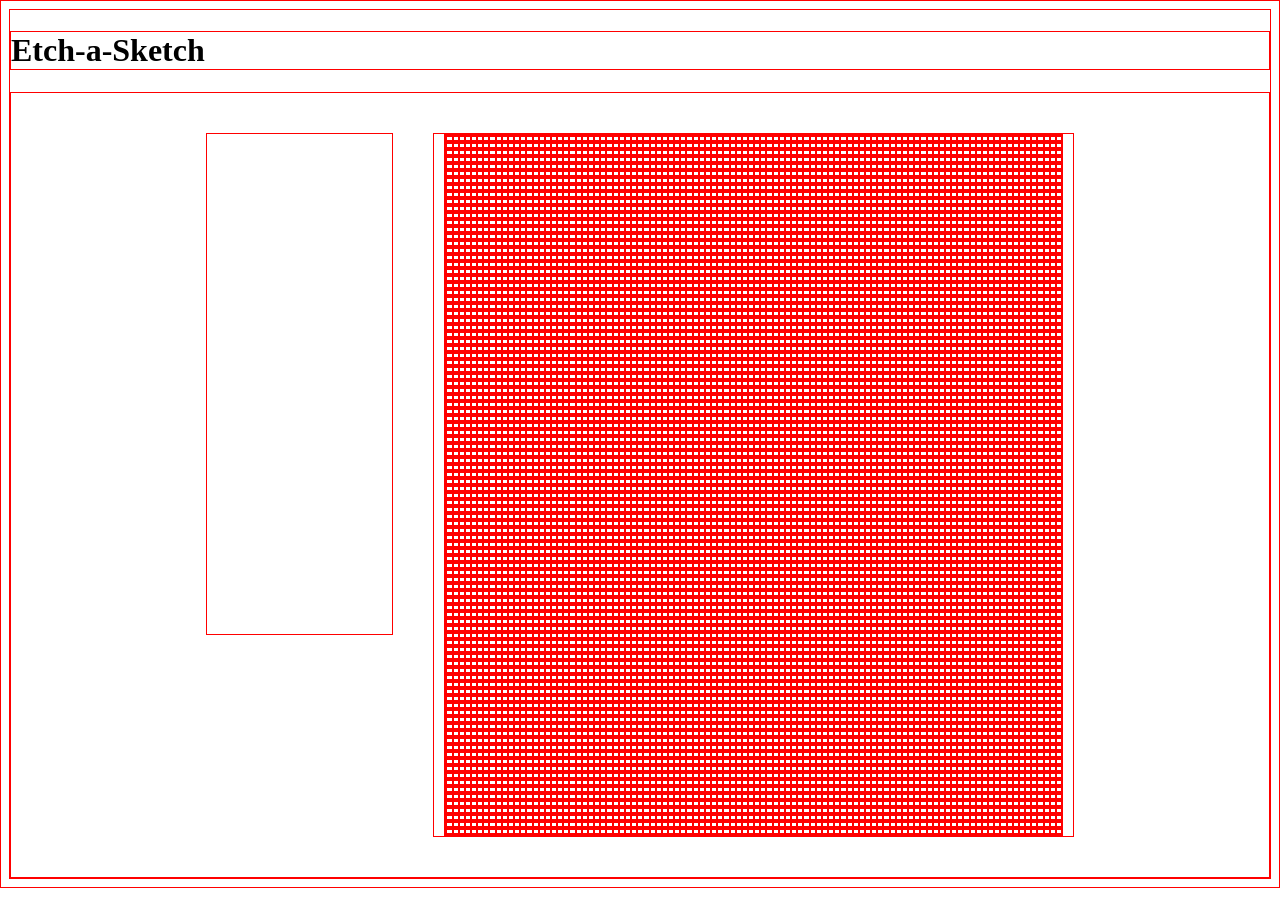
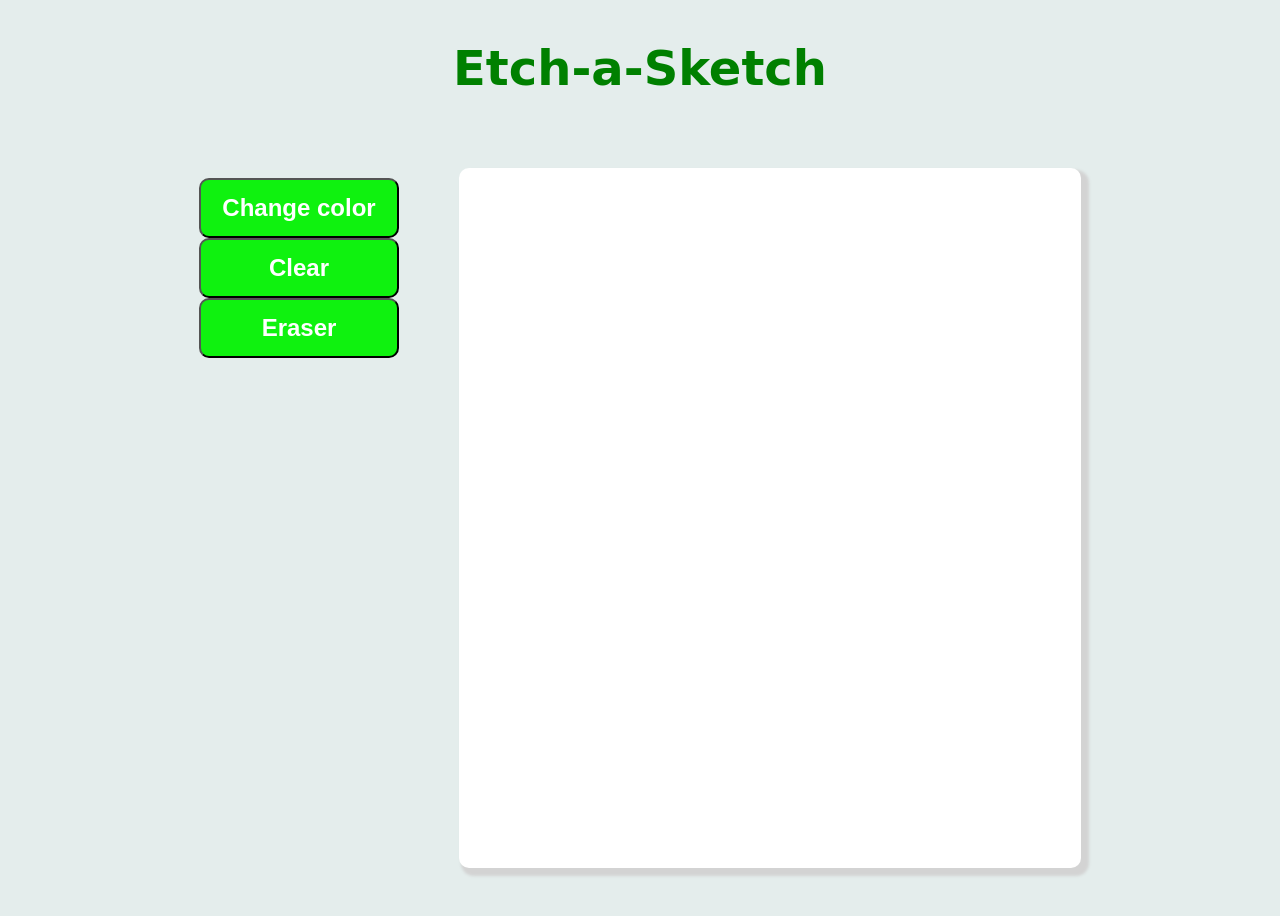
Before and after one commit to AzimAhmedBijapur/Etch-a-Sketch, a plain HTML site: page index.html in a window 1280 px wide. Before the commit the page ends 888 px from the top, so only its background shows below. Drawn offline with Linux system fonts and the light colour scheme; a web font is replaced by a local one.

Commit message:
added styling to canvas

```diff
--- a/index.html
+++ b/index.html
@@ -9,12 +9,22 @@
     <title>Etch-a-Sketch</title>
 </head>
 <body>
-    <h1>Etch-a-Sketch</h1>
+    <div class="title">
+        <h1>Etch-a-Sketch</h1>
+    </div>
 
     <div class="container">
 
         <div class="controls">
-
+            <button>
+                Change color
+            </button>
+            <button>
+                Clear
+            </button>
+            <button>
+                Eraser
+            </button>
         </div>
 
         <div class="sketch">
--- a/script.js
+++ b/script.js
@@ -1,9 +1,9 @@
 
 let canvas=document.querySelector('.canva');
 
-let totalRow=100;
+let totalRow=30;
 
-let totalCol=100;
+let totalCol=30;
 
 for(let i=0;i<totalRow;i++){
 
--- a/style.css
+++ b/style.css
@@ -1,5 +1,17 @@
-*{
+@import url('https://fonts.googleapis.com/css2?family=Montserrat:ital,wght@0,500;1,100&family=Rubik+Vinyl&family=Solway&display=swap');
+
+/* *{
     border: solid 0.5px red;
+} */
+body{
+    background-color: #e4edec;
+}
+.title{
+    display: flex;
+    justify-content: center;
+    font-size: 24px;
+    color: green;
+    font-family: 'Rubik Vinyl', cursive;
 }
 .container{
     display: flex;
@@ -18,6 +30,7 @@
 .controls{
     height: 500px;
     flex-basis: 15%;
+    padding: 10px 10px;
 }
 
 .canva{
@@ -25,6 +38,10 @@
     flex-direction: column;
     height: 700px;
     flex-basis: 700px;
+    background-color: white;
+    /* border: solid 1px lightgray; */
+    box-shadow: 5px 5px 3px 3px lightgray;
+    border-radius: 10px;
 }
 .canva div{
     display: flex;
@@ -33,3 +50,13 @@
 .changeIt{
     background-color: black;
 }
+.controls button{
+    background-color: #0ff20f;
+    color: white;
+    font-weight: bolder;
+    font-size: 24px;
+    width: 200px;
+    height: 60px;
+    padding: 10px;
+    border-radius: 10px;
+}
```
